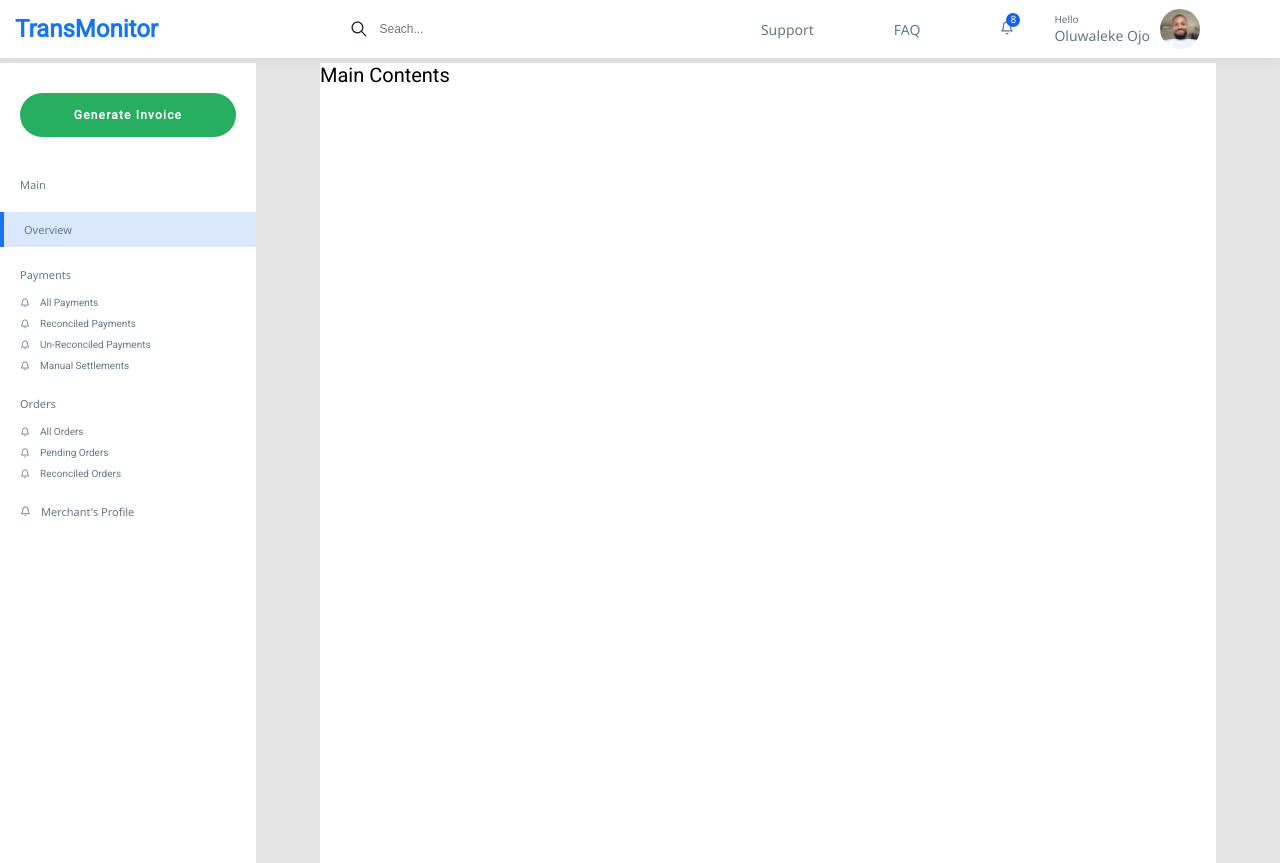
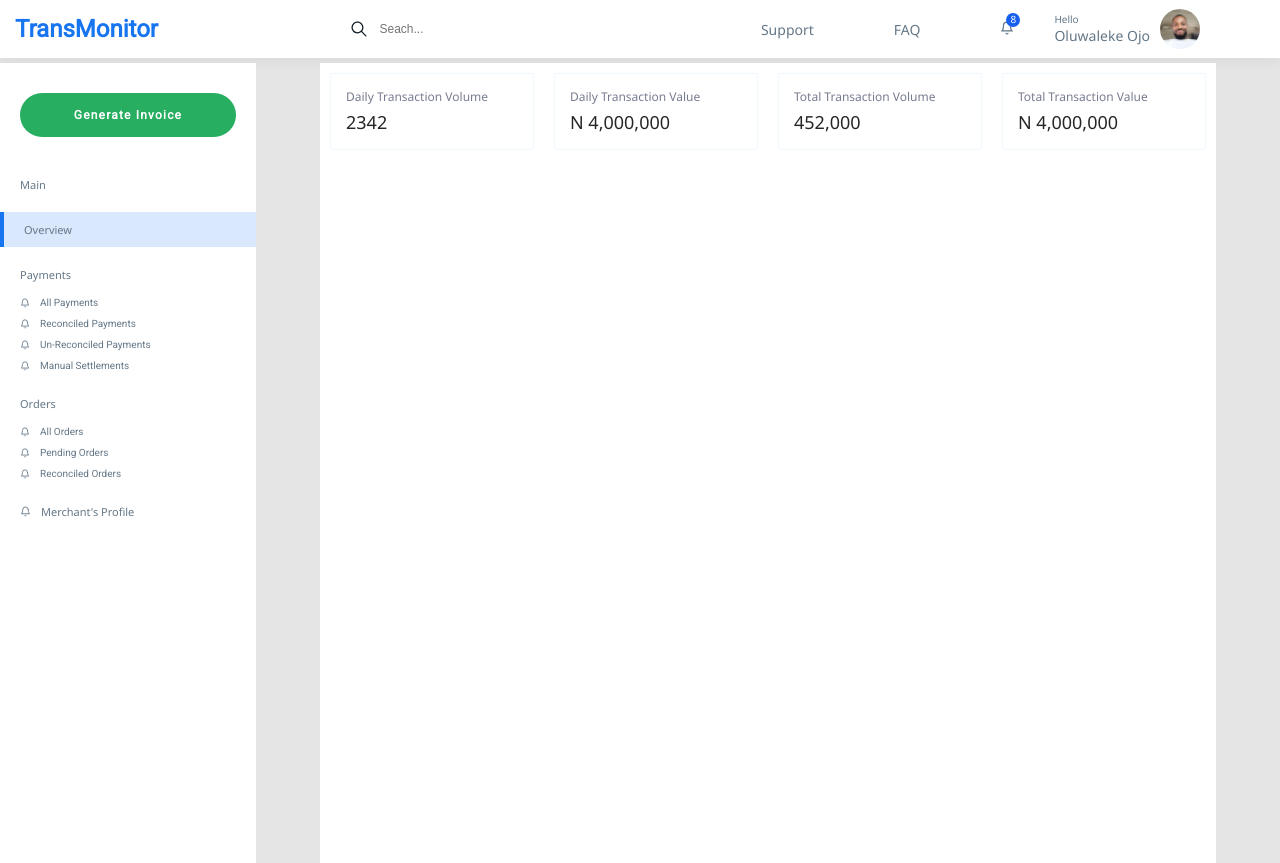
Before and after one commit to gblessylva/Transmonitor, a React (Create React App) app: page / in a window 1280 px wide. Built offline with nearby package versions, Linux system fonts and the light colour scheme.

Commit message:
Top widget added without grapgh

```diff
--- a/src/App.css
+++ b/src/App.css
@@ -227,3 +227,38 @@ body{
   align-items: center;
   cursor: pointer;
 }
+
+/* Top Widgets Styling */
+
+.top-widget {
+  display: flex;
+  flex-direction: row;
+}
+.top-widget-container{
+  background: #FFFFFF;
+  border: 1px solid #EEF8FD;
+  box-sizing: border-box;
+  border-radius: 2px;
+  font-family: 'Segoe UI';
+  font-style: normal;
+  font-weight: normal;
+  width:25.3rem;
+  padding: 1.5rem;
+  margin: 1rem;
+}
+.top-widget-container .widget-details{
+  color: #787C90;
+  font-size: 1.2rem;
+  line-height: 1.6rem;
+  font-family: 'Segoe UI';
+  font-style: normal;
+  font-weight: normal
+}
+.top-widget-container .widget-details .widget-amount h4 {
+  font-style: normal;
+  font-weight: normal;
+  font-size: 1.8rem;
+  line-height: 2.4rem;
+  color: #262626;
+  padding-top: 0.5rem;
+}
--- a/src/components/MainContents.js
+++ b/src/components/MainContents.js
@@ -1,13 +1,32 @@
 import React, {
   Component
 } from 'react';
+import TopWidget from './common/TopWidget';
 
 class MainContents extends Component {
   render() {
+    const widgetData = [
+      { title: 'Daily Transaction Volume', amount: 2342 },
+      { title: 'Daily Transaction Value', amount: 'N 4,000,000' },
+      { title: 'Total Transaction Volume', amount: '452,000' },
+      {title: 'Total Transaction Value', amount: 'N 4,000,000'},
+    ]
     return (
       <React.Fragment>
         <div className='main'>
-          <p> Main Contents </p>
+          <div className='top-widget'>
+            {widgetData.map((data, i) => {
+            const {title, amount} =data
+            return (
+              <TopWidget
+            title={title}
+            amount = {amount}
+          />
+            )
+          })}
+          </div>
+
+
         </div>
       </React.Fragment>
     )
--- /dev/null
+++ b/src/components/common/TopWidget.js
@@ -0,0 +1,20 @@
+import React from 'react';
+
+ function TopWidget(props) {
+  return(
+    <div className='top-widget-container' >
+      <div className='widget-details' >
+        < div className='widget-title' >
+          <p>{props.title}</p>
+        </ div>
+        <div className='widget-amount'>
+              <h4> {props.amount}</h4>
+        </div>
+      </div>
+      < div className='widget-graph' >
+        {props.graph}
+      </ div>
+    </div>
+  )
+}
+export default TopWidget
```
